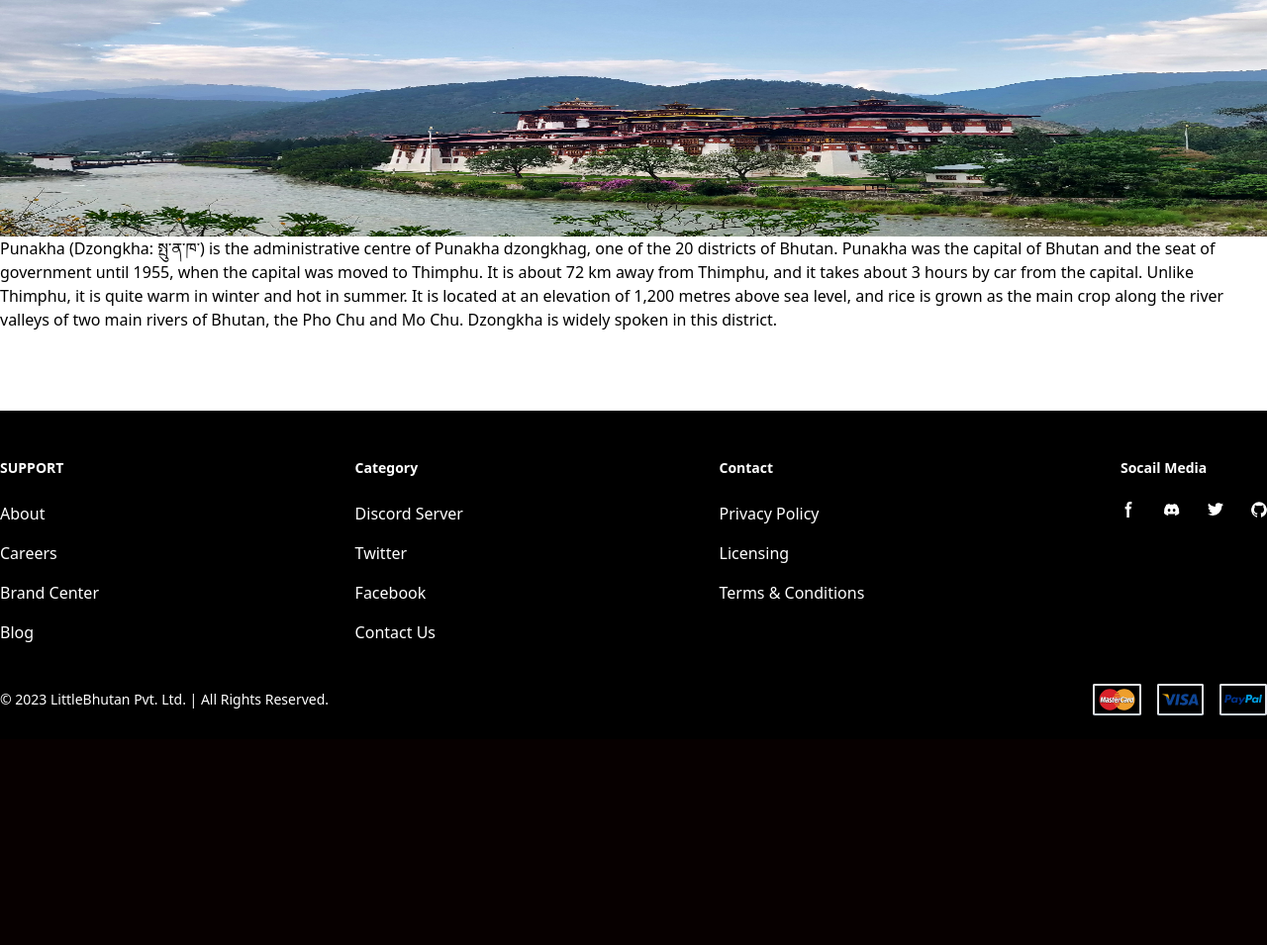
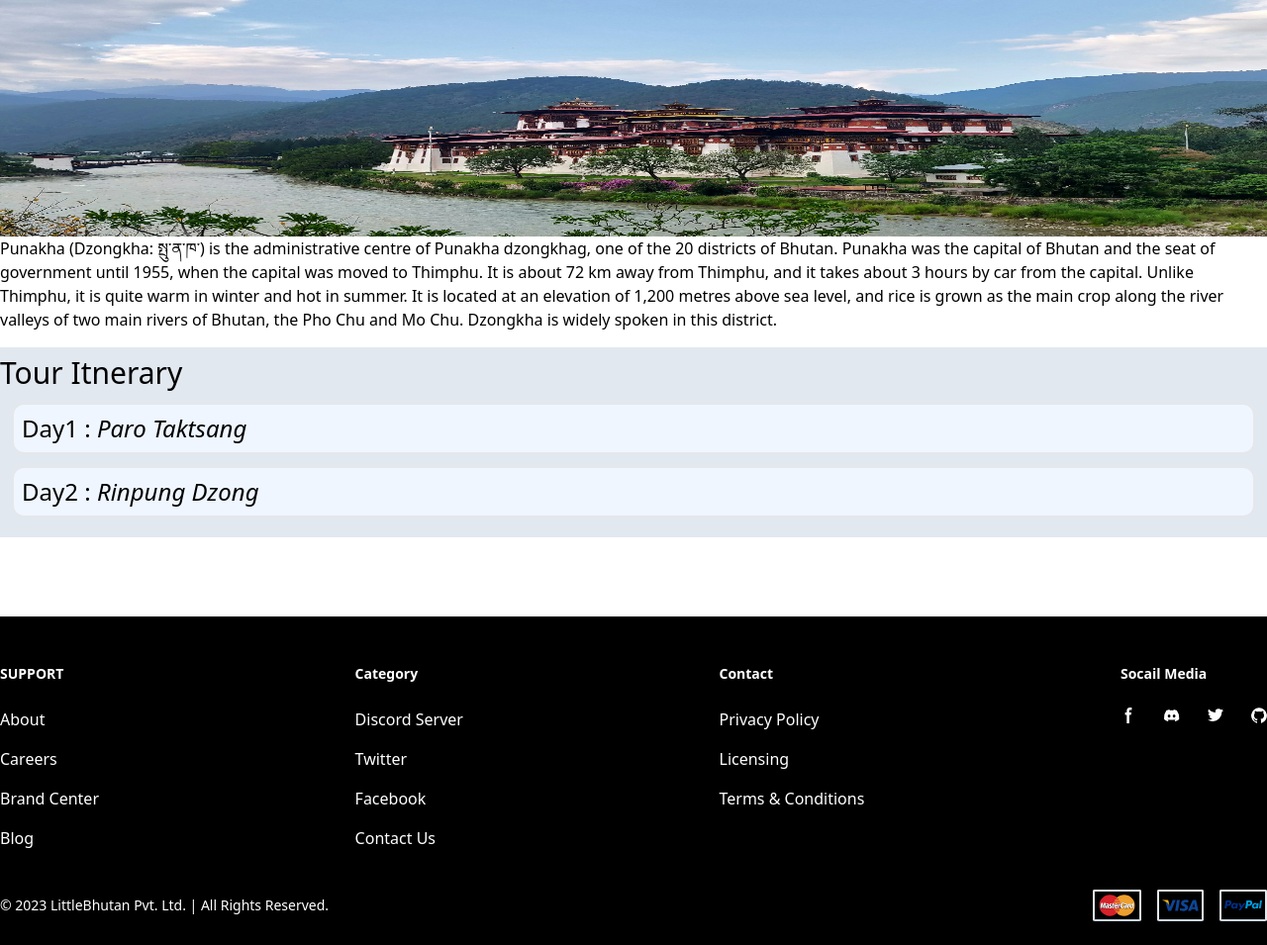
Before and after one commit to BijayChaudhari/little-bhutan, a Django app: page /destinations/ in a window 1280 px wide. Shown: the part 82-1037 px from the top of the page at 99% size. Before the commit the page ends 805 px from the top, so only its background shows below. Run offline with Django 5.2, Linux system fonts and the light colour scheme; some libraries are stand-ins or nearby versions.

Commit message:
itinerary added

```diff
--- a/static/js/index.js
+++ b/static/js/index.js
@@ -7,4 +7,10 @@ $(document).on("click", "#hamburger", function(){
 $(document).on("click", "div[drawer-backdrop], button[data-drawer-hide]", function(){
     $(document).find("#drawer-example").toggleClass("-translate-x-full transform-none");
     $(document).find("div[drawer-backdrop]").remove();
-})
+});
+
+
+$(document).on("click",".cc",function(){
+    // e.preventDefault()
+    $(this).find(".detail").toggleClass("hidden block");
+});
--- a/templates/destination.html
+++ b/templates/destination.html
@@ -9,5 +9,6 @@
     </div>
     <p>Punakha (Dzongkha: སྤུ་ན་ཁ་) is the administrative centre of Punakha dzongkhag, one of the 20 districts of Bhutan. Punakha was the capital of Bhutan and the seat of government until 1955, when the capital was moved to Thimphu. It is about 72 km away from Thimphu, and it takes about 3 hours by car from the capital. Unlike Thimphu, it is quite warm in winter and hot in summer. It is located at an elevation of 1,200 metres above sea level, and rice is grown as the main crop along the river valleys of two main rivers of Bhutan, the Pho Chu and Mo Chu. Dzongkha is widely spoken in this district.</p>
 </div>
+{% include "itinerary.html" %}
 </section>
 {% endblock content %}
--- /dev/null
+++ b/templates/itinerary.html
@@ -0,0 +1,40 @@
+
+{% load static %}
+
+<section>
+    <div class="container my-4 mx-auto py-2 block bg-slate-200">
+        <h1 class="text-3xl">Tour Itnerary</h1>
+        <div class="border-solid border-2 rounded-xl bg-blue-50 cc p-2 m-3 hover:cursor-pointer" id="cc">
+            <h3 class="text-2xl">
+                 <span>Day1 : <i>Paro Taktsang</i></span>
+            </h3>
+            <div class="detail hidden p-2 text-xl" id="detail">
+                <h3>
+                    <p></p>Lorem ipsum dolor sit amet consectetur, adipisicing elit. Nisi necessitatibus eius voluptatem laudantium maiores, molestias cumque dolor
+                </p>
+                <p>
+                    ratione quas provident praesentium excepturi fugiat nam, nulla quibusdam recusandae, accusamus quos nostrum.
+                </p>
+               <p> Dolorem nobis voluptate, explicabo consequatur ea facere asperiores ducimus sint temporibus repellendus quia rerum voluptatem quos nesciunt soluta illo dolor molestias nihil sed deserunt quae architecto fuga optio. Quaerat, sed.</p>
+
+            <img src="{% static 'img/buddha.jpg' %}" alt="Stupa-img"></h3>
+            </div>
+        </div>
+        <div class="border-solid border-2 rounded-xl bg-blue-50 cc p-2 m-3 hover:cursor-pointer" id="cc">
+            <h3 class="text-2xl">
+                <span>Day2 : <i>Rinpung Dzong</i></span>
+           </h3>
+            <div class="detail hidden p-2 text-xl" id="detail">
+                <h3>
+                    <p></p>Lorem ipsum dolor sit amet consectetur, adipisicing elit. Nisi necessitatibus eius voluptatem laudantium maiores, molestias cumque dolor
+                </p>
+                <p>
+                    ratione quas provident praesentium excepturi fugiat nam, nulla quibusdam recusandae, accusamus quos nostrum.
+                </p>
+               <p> Dolorem nobis voluptate, explicabo consequatur ea facere asperiores ducimus sint temporibus repellendus quia rerum voluptatem quos nesciunt soluta illo dolor molestias nihil sed deserunt quae architecto fuga optio. Quaerat, sed.</p>
+
+            <img class="w-10% justify-center"src="{% static 'img/buddha.jpg' %}" alt="Stupa-img"></h3>
+            </div>
+        </div>
+    </div>
+</section>
```
